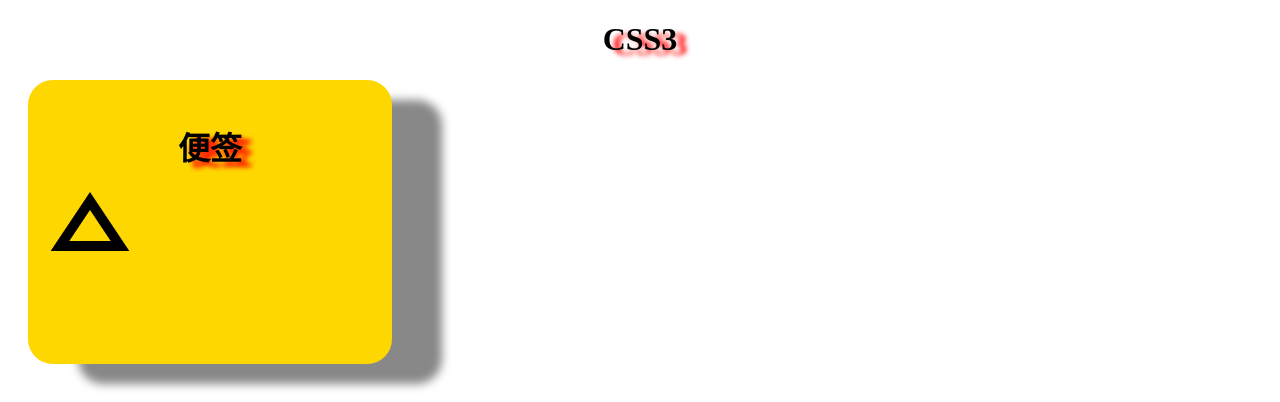
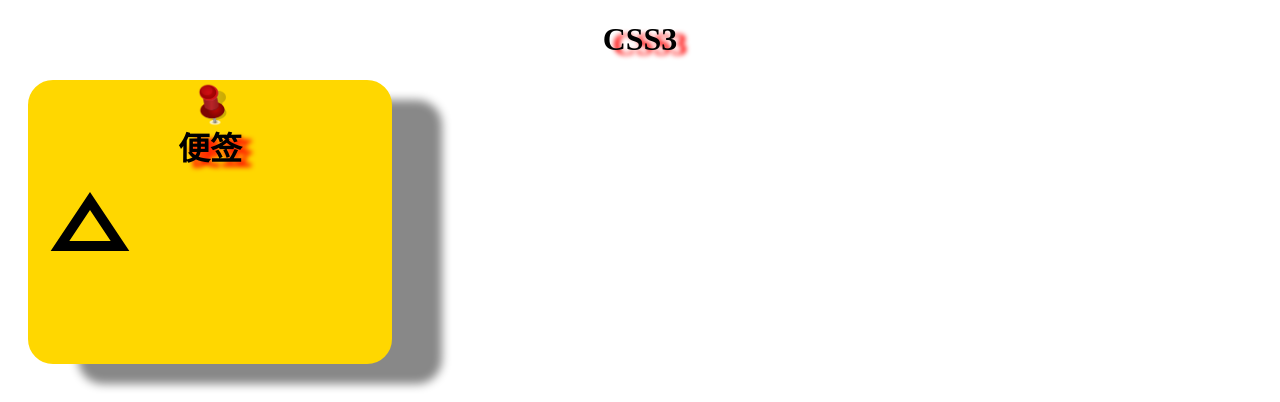
Before and after one commit to LX2010JY/html5, a plain HTML site: page CSS3/index.html in a window 1280 px wide. Shown: the top 402 px of the page. Drawn offline with Linux system fonts and the light colour scheme.

Commit message:
添加一个小图钉，便签

```diff
--- a/CSS3/css/test.css
+++ b/CSS3/css/test.css
@@ -51,6 +51,10 @@ div{
 	width: 320px;
 	height: 240px;
 	position: relative;
+	background: url(../img/tuding.png);
+	background-repeat: no-repeat;
+	background-position: center top;
+	background-size: 45px 45px;
 	background-color: #FFD700;
 	transition: width 0.5s,height 0.5s,transform 0.5s,background-color 0.5s;
 	animation: myfirst 5s;
```
Also changed, not shown: CSS3/img/tuding.png (added).
